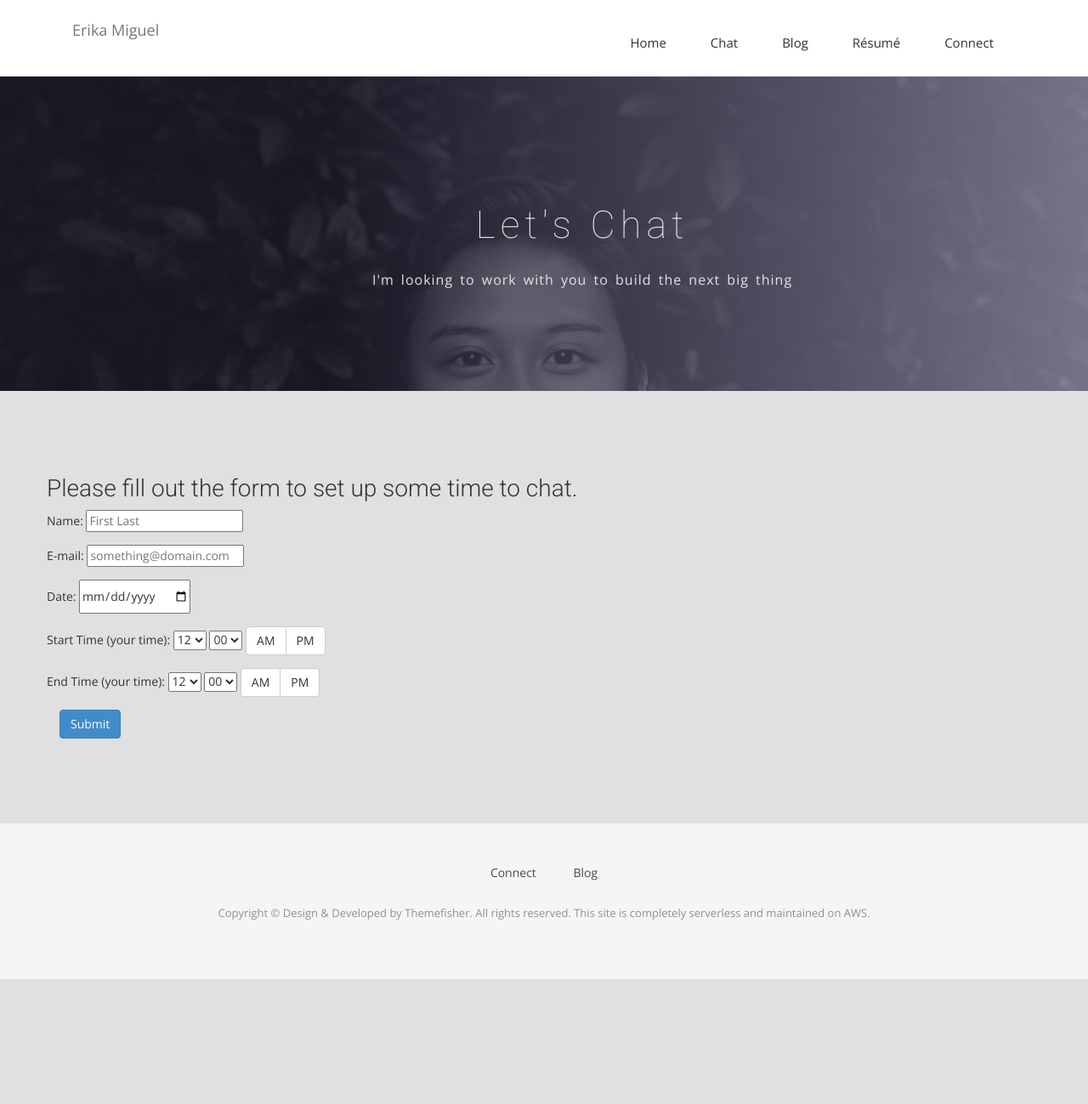
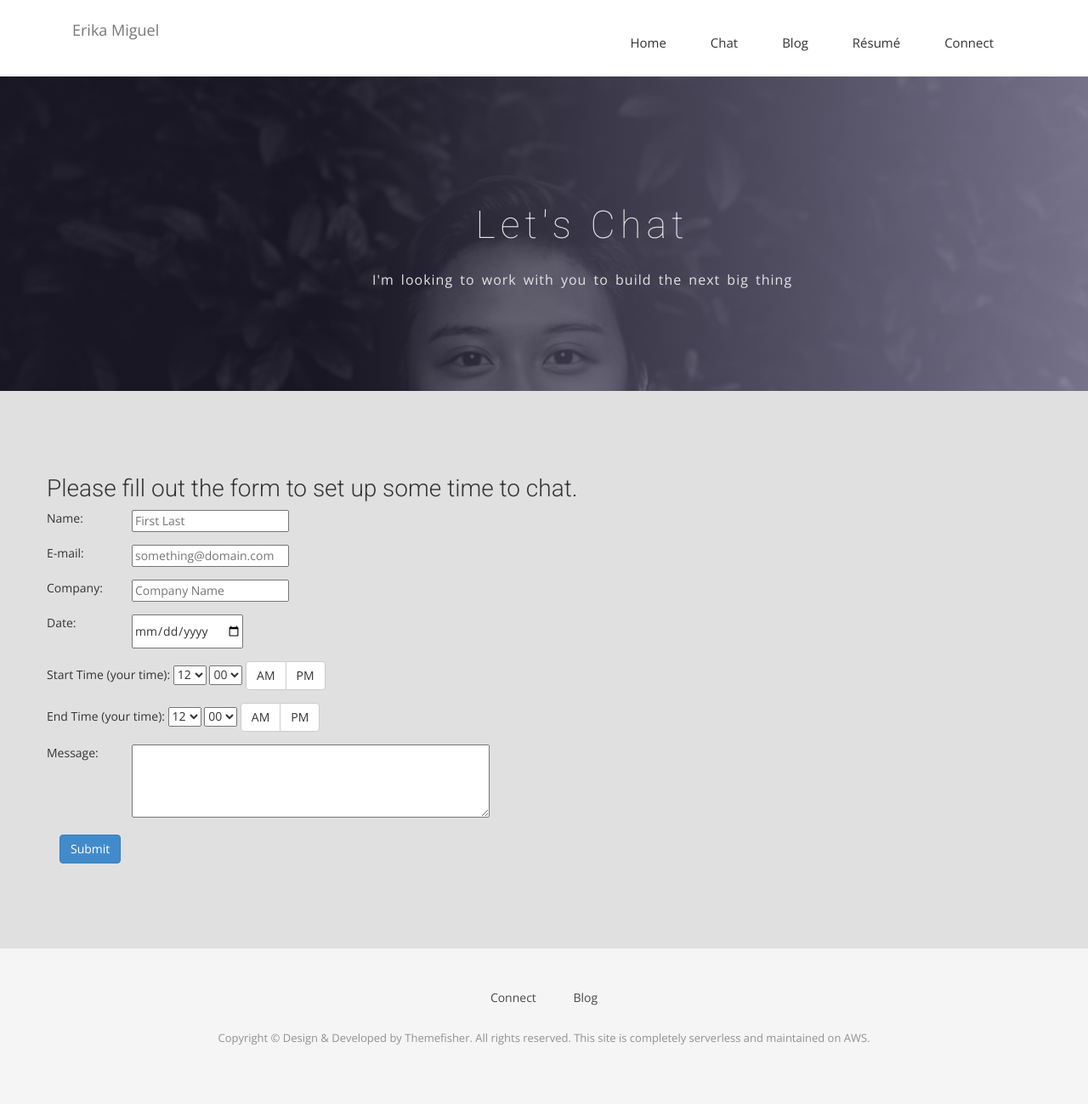
Before and after one commit to evmiguel/erikamiguel, a Jekyll site: the page built from erikamiguel.com/chat.html, in a window 1280 px wide. Shown: the whole page at 85% size. Built offline with Jekyll 4.4.1, drawn with Linux system fonts in a browser that asks for light colours; nearby versions of some CDN libraries; some web fonts are replaced; before the commit the page ends 1152 px from its top, so only the background shows below that.

Commit message:
adding company and message form inputs

```diff
--- a/erikamiguel.com/chat.html
+++ b/erikamiguel.com/chat.html
@@ -26,13 +26,29 @@ permalink: /chat/
             <div class="block">
             <form id="consultation_form" class="form-horizontal">
             <div class="form-group">
-            Name:   <input type="text" name="full_name" placeholder="First Last" />
+              <div class="row">
+                <div class="col-md-1">Name:</div>
+                <div class="col-md-4"><input type="text" name="full_name" placeholder="First Last" /></div>
+              </div>
             </div>
             <div class="form-group">
-            E-mail: <input type="text" name="email" placeholder="something@domain.com" />
+            <div class="row">
+                <div class="col-md-1">E-mail:</div>
+                <div class="col-md-4"><input type="text" name="email" placeholder="something@domain.com" /></div>
+              </div>
             </div>
             <div class="form-group">
-            Date:   <input type="date" name="date"/>
+            <div class="row">
+                <div class="col-md-1">Company:</div>
+                <div class="col-md-4"><input type="text" name="company" placeholder="Company Name" /></div>
+              </div>
+            </div>
+
+            <div class="form-group">
+            <div class="row">
+                <div class="col-md-1">Date:</div>
+                <div class="col-md-4"><input type="date" name="date"/></div>
+              </div>
             </div>
             <div class="form-group">
             <div class="row">
@@ -97,6 +113,12 @@ permalink: /chat/
                 </div>
             </div>
             </div>
+            <div class="form-group">
+            <div class="row">
+                <div class="col-md-1">Message:</div>
+                <div class="col-md-4"><textarea rows="4" cols="50"></textarea></div>
+              </div>
+            </div>
             <button id="consult-button" type="button" class="btn btn-primary" onclick="form_submit()">Submit</button>
             <div id="success"></div>
             <br>
```
